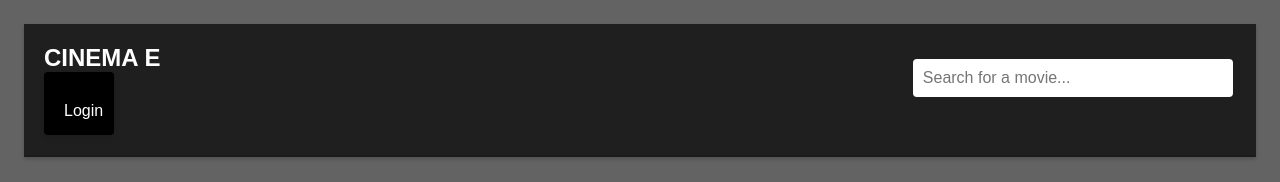
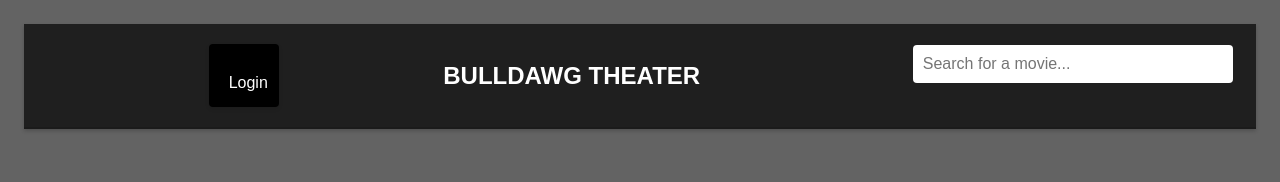
Before and after one commit to tc89585/Cinema-E-Booking-System, a React (Create React App) app in the folder frontend/: page / in a window 1280 px wide. Shown: the top 182 px of the page. Built offline with nearby package versions, Linux system fonts and the light colour scheme; no server answers.

Commit message:
greeting user and currently showing and coming soon

```diff
--- a/frontend/src/Components/Admin/ManageMovies.js
+++ b/frontend/src/Components/Admin/ManageMovies.js
@@ -1,34 +1,35 @@
-import React, { useState } from "react";
-import "../Styles/ManageMovies.css";
-import { useAuth } from "../Context";
+import React, { useState } from 'react';
+import '../Styles/ManageMovies.css';
+import { useAuth } from '../Context';
 
 function ManageMovies() {
   const [movieData, setMovieData] = useState({
-    title: "",
-    synopsis: "",
-    cast: "",
-    director: "",
-    producer: "",
-    category: "",
-    trailer_url: "",
-    Poster_url: "",
-    mpaa_rating: "",
-});
+    title: '',
+    synopsis: '',
+    cast: '',
+    director: '',
+    producer: '',
+    category: '',
+    trailer_url: '',
+    Poster_url: '',
+    mpaa_rating: '',
+    isCurrentlyShowing: false,
+  });
   const [showtimeData, setShowtimeData] = useState({
-    movie_id: "",
-    show_date: "",
-    show_time: "",
-    duration: "",
+    movie_id: '',
+    show_date: '',
+    show_time: '',
+    duration: '',
   });
-  const [message, setMessage] = useState("");
+  const [message, setMessage] = useState('');
   const [showAddMovieForm, setShowAddMovieForm] = useState(false);
   const API_URL =
-    process.env.REACT_APP_API_URL || "http://localhost:8080/admins";
+    process.env.REACT_APP_API_URL || 'http://localhost:8080/admins';
   const { token } = useAuth();
 
   const handleInputChange = (e) => {
     const { name, value, type, checked } = e.target;
-    const newValue = type === "checkbox" ? checked : value;
+    const newValue = type === 'checkbox' ? checked : value;
 
     if (name in movieData) {
       setMovieData({ ...movieData, [name]: newValue });
@@ -46,23 +47,23 @@ function ManageMovies() {
 
     try {
       const response = await fetch(`${API_URL}/addMovie`, {
-        method: "POST",
+        method: 'POST',
         headers: {
           'Content-Type': 'application/json',
           Authorization: `Bearer ${token}`,
         },
         body: JSON.stringify(movieData),
       });
-      console.log({movie:movieData});
+      console.log({ movie: movieData });
 
       if (response.ok) {
         const data = await response.json();
-        setMessage(data.message || "Movie added successfully");
+        setMessage(data.message || 'Movie added successfully');
       } else {
-        throw new Error("Failed to add movie");
+        throw new Error('Failed to add movie');
       }
     } catch (error) {
-      console.error("Error:", error);
+      console.error('Error:', error);
       setMessage(error.message);
     }
   };
@@ -72,7 +73,7 @@ function ManageMovies() {
 
     try {
       const response = await fetch(`${API_URL}/addShowtime`, {
-        method: "POST",
+        method: 'POST',
         headers: {
           Authorization: `Bearer ${token}`,
           'Content-Type': 'application/json',
@@ -84,10 +85,10 @@ function ManageMovies() {
         const data = await response.json();
         // Handle success
       } else {
-        throw new Error("Failed to add showtime");
+        throw new Error('Failed to add showtime');
       }
     } catch (error) {
-      console.error("Error:", error);
+      console.error('Error:', error);
       // Handle error
     }
   };
@@ -187,27 +188,7 @@ function ManageMovies() {
               name="Poster_url"
               value={movieData.Poster_url}
               onChange={handleInputChange}
-              src={movieData.poster_url}
-              required
-            />
-          </div>
-          <div className="form-group">
-            <label>ShowDate:</label>
-            <input
-              type="date"
-              name="show_date"
-              value={showtimeData.show_date}
-              onChange={handleInputChange}
-              required
-            />
-          </div>
-          <div className="form-group">
-            <label>Show Time:</label>
-            <input
-              type="time"
-              name="show_time"
-              value={showtimeData.show_time}
-              onChange={handleInputChange}
+              src={movieData.Poster_url}
               required
             />
           </div>
@@ -215,11 +196,11 @@ function ManageMovies() {
             <label>
               <input
                 type="checkbox"
-                name="comingSoon"
-                checked={movieData.comingSoon}
+                name="isCurrentlyShowing"
+                checked={movieData.isCurrentlyShowing}
                 onChange={handleInputChange}
               />
-              Coming Soon
+              Currently Showing
             </label>
           </div>
           <button type="submit" className="submit-button">
--- a/frontend/src/Components/Banner.js
+++ b/frontend/src/Components/Banner.js
@@ -1,10 +1,11 @@
 import React from 'react';
-import { useAuth } from './Context.js';
+import { useAuth } from './Context'; // Adjust the path to your useAuth hook
+import { jwtDecode } from 'jwt-decode'; // Ensure jwtDecode is correctly imported
 
 function Banner({ searchQuery, handleSearch }) {
   const { token, setToken } = useAuth();
-
   const isLoggedIn = !!token;
+  const decodedToken = isLoggedIn ? jwtDecode(token) : null;
 
   const handleLogout = () => {
     localStorage.removeItem('token');
@@ -17,8 +18,12 @@ function Banner({ searchQuery, handleSearch }) {
 
   return (
     <div className="banner">
-      <div className="header">
-        <h1>Cinema E</h1>
+      <div className="greeting-container">
+        {isLoggedIn && decodedToken && (
+          <p className="greeting">Hello, {decodedToken.firstname}</p>
+        )}
+      </div>
+
       <div className="login">
         {isLoggedIn ? (
           <button onClick={handleLogout}>Logout</button>
@@ -26,7 +31,11 @@ function Banner({ searchQuery, handleSearch }) {
           <button onClick={handleLogin}>Login</button>
         )}
       </div>
+
+      <div className="header">
+        <h1>Bulldawg Theater</h1>
       </div>
+
       <div className="search-bar">
         <input
           type="text"
--- a/frontend/src/Components/Styles/home.css
+++ b/frontend/src/Components/Styles/home.css
@@ -1,11 +1,11 @@
 * {
   padding: 0;
-    margin:0;
+  margin: 0;
   font-family: sans-serif;
 }
 
-.home{
-padding:1.5rem;
+.home {
+  padding: 1.5rem;
   background-color: rgb(99, 99, 99);
 }
 
@@ -21,7 +21,6 @@ background-color: rgb(99, 99, 99);
   margin: right 1.5em;
   margin-bottom: 1.5rem;
   flex-basis: 33%;
-
 }
 
 .card h2 {
@@ -71,13 +70,16 @@ padding-right: 3rem;
   background-color: #000;
   color: #fff;
   padding: 5px 10px;
-  width: 50px;
+  width: auto; /* Adjust width to auto so it adapts to the content */
   border-radius: 4px;
   cursor: pointer;
   transition: background-color 0.3s ease;
-
-  /* Optional: Add a box shadow for depth */
   box-shadow: 0 2px 4px rgba(0, 0, 0, 0.1);
+  display: flex; /* Use flexbox for centering */
+  justify-content: center; /* Horizontally center content */
+  align-items: center; /* Vertically center content */
+  text-align: center; /* Ensure text is centered */
+  min-width: 50px; /* Optional: Set a minimum width */
 }
 
 .login:hover {
@@ -97,17 +99,23 @@ padding-right: 3rem;
   background-color: #ccc;
 }
 
-
-
 .banner {
   background-color: #1f1f1f;
   color: #fff;
   padding: 20px;
   display: flex;
-    justify-content: space-between;
+  justify-content: space-between; /* Center the contents */
   align-items: center;
   box-shadow: 0 2px 4px rgba(0, 0, 0, 0.2);
   border-bottom: 2px solid #1b1b1b;
+}
+
+.greeting-container {
+  /* Center the greeting */
+  display: flex;
+  justify-content: center;
+  align-items: center;
+  flex-grow: 1; /* Allows the container to grow and take available space */
 }
 
 .banner h1 {
@@ -151,7 +159,6 @@ padding-right: 3rem;
   text-transform: uppercase;
 }
 
-
 .banner::before {
   content: '';
   position: absolute;
@@ -159,12 +166,7 @@ padding-right: 3rem;
   left: 0;
   width: 100%;
   height: 100%;
-    background: linear-gradient(
-      to bottom,
-      #4e4e4e 0%,
-      #3b3b3b 50%,
-      #4e4e4e 100%
-    );
+  background: linear-gradient(to bottom, #4e4e4e 0%, #3b3b3b 50%, #4e4e4e 100%);
   opacity: 0.5; /* Adjust the opacity to control the shine effect */
   z-index: -1; /* Place the gradient behind the banner content */
 }
```
Lines whose indentation alone changed are shown as unchanged.
